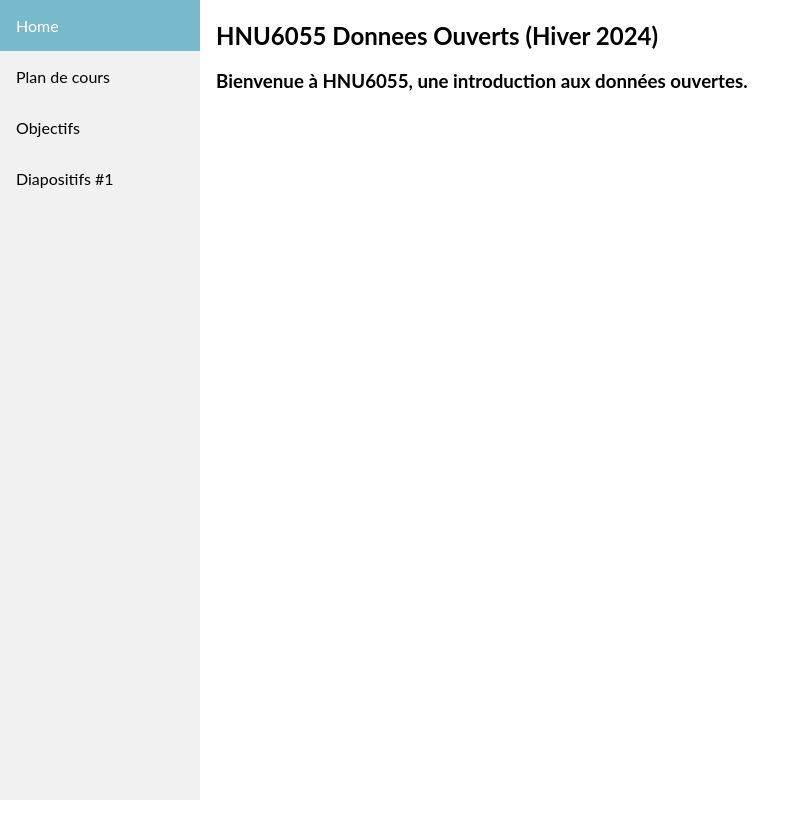
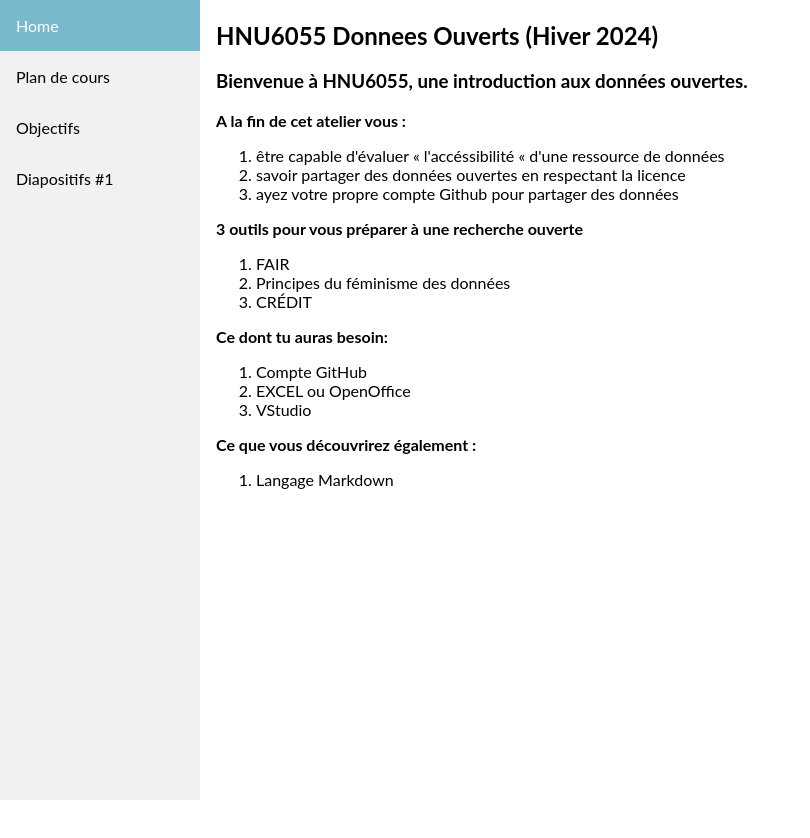
Before and after one commit to loup-brun/hnu6055-exercice-R, a plain HTML site: page index.html in a window 1280 px wide. Shown: the whole page, without its empty margins (0-810 px from the left). Drawn offline with Linux system fonts and the light colour scheme.

Commit message:
Update index.html

```diff
--- a/index.html
+++ b/index.html
@@ -71,6 +71,29 @@ div.content {
 <div class="content">
   <h2>HNU6055 Donnees Ouverts (Hiver 2024)</h2>
   <h3>Bienvenue à HNU6055, une introduction aux données ouvertes.</h3>
+  <p><strong>A la fin de cet atelier vous :</strong></p>
+<ul style="list-style-type: hyphen;">
+    <li>&ecirc;tre capable d&apos;&eacute;valuer &laquo; l&apos;acc&eacute;ssibilit&eacute; &laquo; d&apos;une ressource de donn&eacute;es</li>
+    <li>savoir partager des donn&eacute;es ouvertes en respectant la licence</li>
+    <li>ayez votre propre compte Github pour partager des donn&eacute;es </li>
+</ul>
+<p><strong>3 outils pour vous pr&eacute;parer &agrave; une recherche ouverte</strong></p>
+<ol style="list-style-type: decimal;">
+    <li>FAIR</li>
+    <li>Principes du f&eacute;minisme des donn&eacute;es</li>
+    <li>CR&Eacute;DIT</li>
+</ol>
+<p><strong>Ce dont tu auras besoin:</strong></p>
+<ul style="list-style-type: hyphen;">
+    <li>Compte GitHub</li>
+    <li>EXCEL ou OpenOffice</li>
+    <li>VStudio</li>
+</ul>
+<p><strong>Ce que vous d&eacute;couvrirez &eacute;galement&nbsp;:</strong></p>
+<ul style="list-style-type: hyphen;">
+    <li>Langage Markdown</li>
+</ul>
+
 </div>
 
 </body>
```
